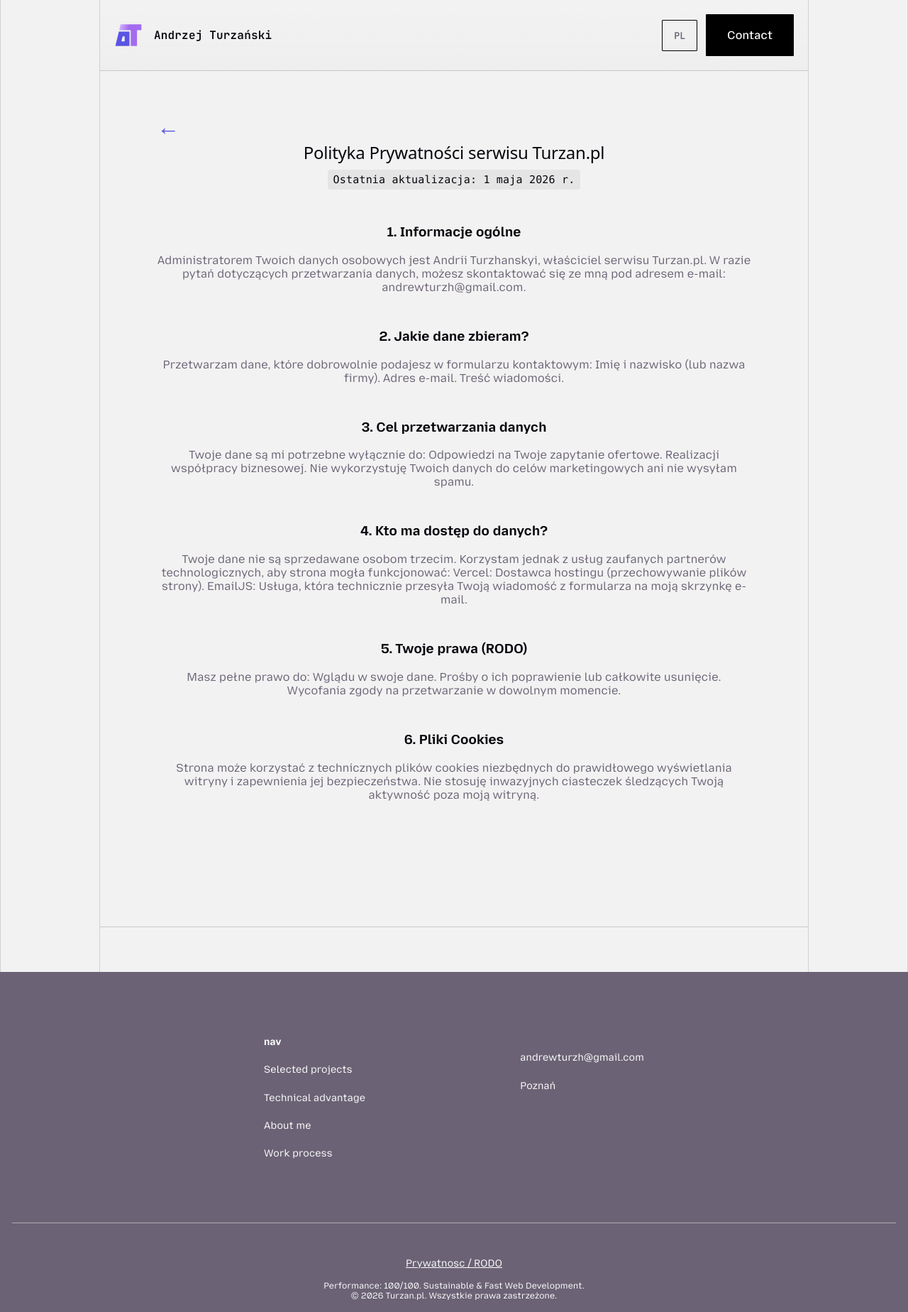
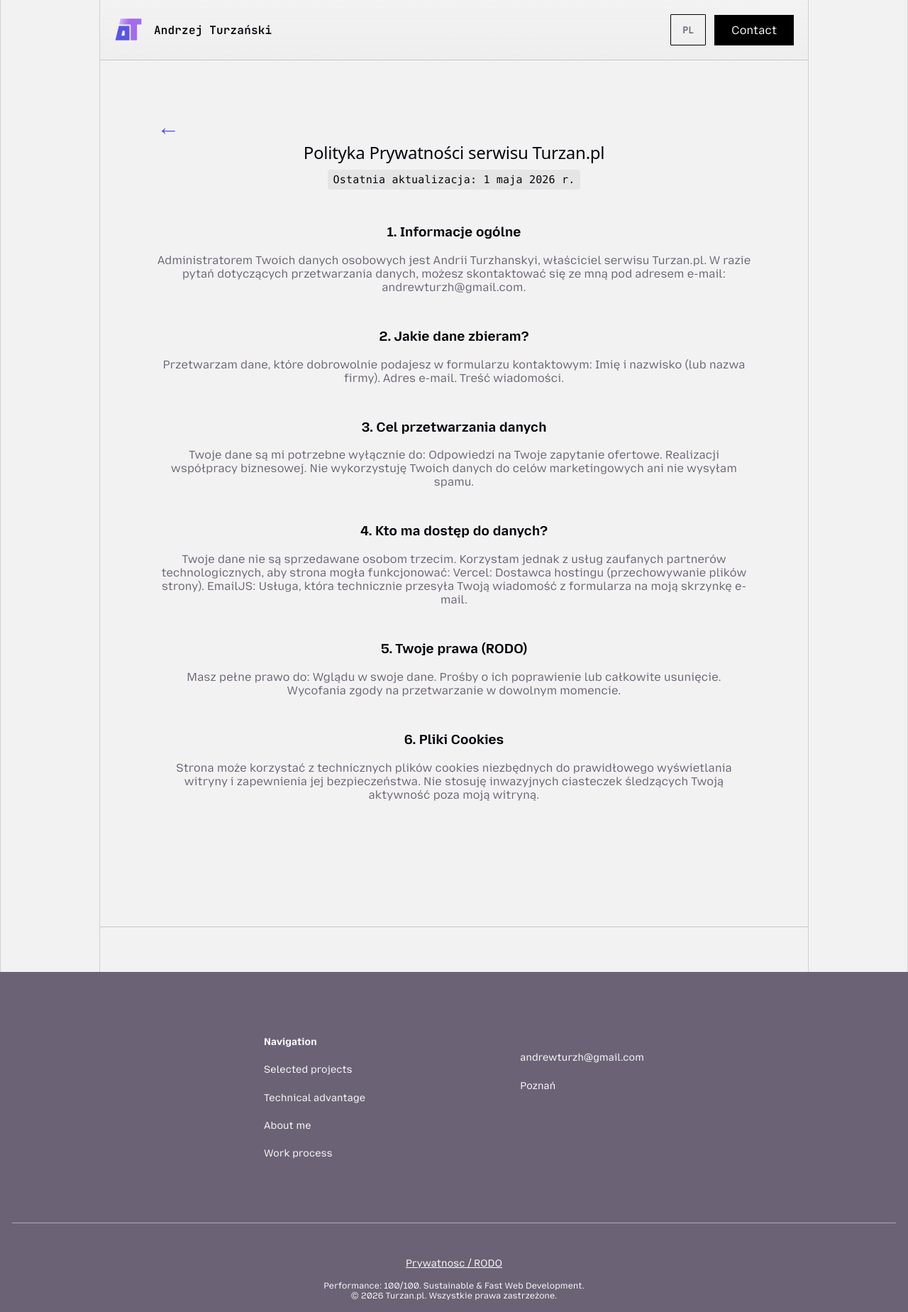
Before and after one commit to turzhyk/front-portfolio, a React (Vite) app: page /web/privacy in a window 1280 px wide. Shown: the whole page at 71% size. Built offline with nearby package versions, Linux system fonts and the light colour scheme.

Commit message:
fix: change header 'contact' button padding

```diff
--- a/src/Data/i18nc.ts
+++ b/src/Data/i18nc.ts
@@ -18,7 +18,7 @@ i18n.use(initReactI18next).init({
     },
     en: {
       translation: {
-        hav:"Navigation",
+        nav:"Navigation",
         header: {
           contact: "Contact",
         },
--- a/src/Modules/Header/Header.tsx
+++ b/src/Modules/Header/Header.tsx
@@ -35,7 +35,7 @@ export const Header: React.FC = () => {
             {lang=="en"?"pl":"en"}
           </button>
 
-          <a href="#contact" className="btn primary small">
+          <a href="#contact" className="primary small contact-btn">
             {t("header.contact")}
           </a>
         </div>
--- a/src/Modules/Header/header.css
+++ b/src/Modules/Header/header.css
@@ -58,10 +58,13 @@
   background-color: var(--full-front);
   color: var(--bg);
 }
-
-.small {
+.small:link, .small:visited {
   padding: 12px 24px;
-
+  color: var(--bg-rich);
+  text-decoration: none;
+}
+.small:hover{
+  opacity: 0.7;
 }
 
 .header-logo a:link, .header-logo a:visited{
```
